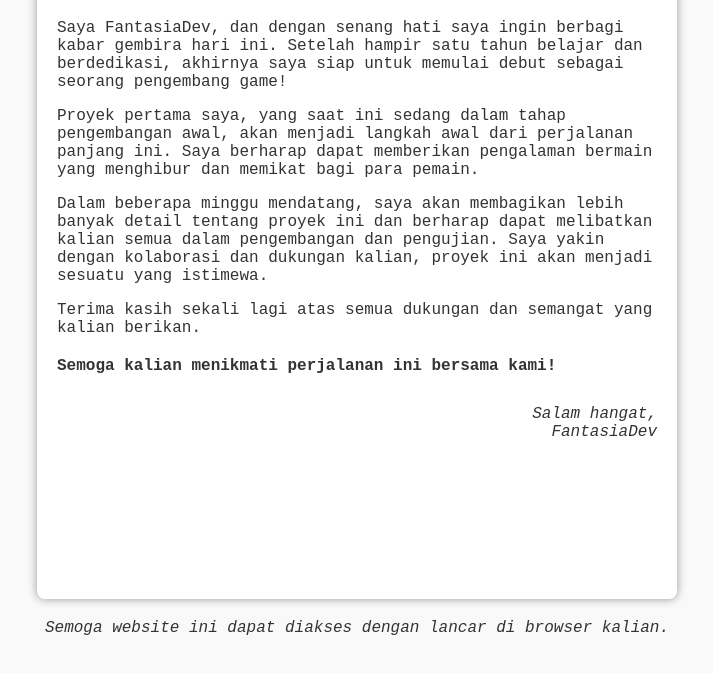
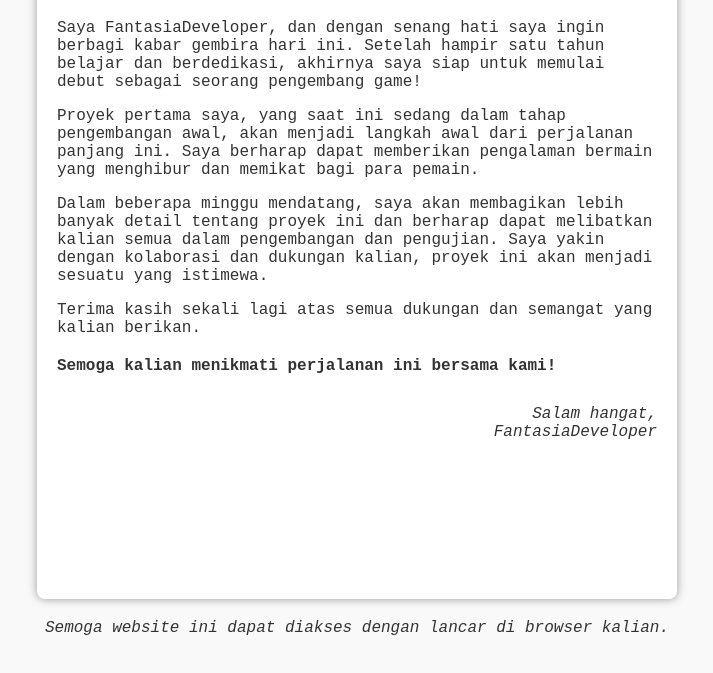
Before and after one commit to fantasiadeveloper/fantasiadeveloper.github.io, a plain HTML site: page index.html in a window 1280 px wide. Shown: the part 101-774 px from the top of the page, without its empty margins (283-996 px from the left). Drawn offline with Linux system fonts and the light colour scheme.

Commit message:
Update index.html

```diff
--- a/index.html
+++ b/index.html
@@ -13,12 +13,12 @@
 <body>
     <div class="container">
         <h1>Halo Semuanya,</h1>
-        <p>Saya FantasiaDev, dan dengan senang hati saya ingin berbagi kabar gembira hari ini. Setelah hampir satu tahun belajar dan berdedikasi, akhirnya saya siap untuk memulai debut sebagai seorang pengembang game!</p>
+        <p>Saya FantasiaDeveloper, dan dengan senang hati saya ingin berbagi kabar gembira hari ini. Setelah hampir satu tahun belajar dan berdedikasi, akhirnya saya siap untuk memulai debut sebagai seorang pengembang game!</p>
         <p>Proyek pertama saya, yang saat ini sedang dalam tahap pengembangan awal, akan menjadi langkah awal dari perjalanan panjang ini. Saya berharap dapat memberikan pengalaman bermain yang menghibur dan memikat bagi para pemain.</p>
         <p>Dalam beberapa minggu mendatang, saya akan membagikan lebih banyak detail tentang proyek ini dan berharap dapat melibatkan kalian semua dalam pengembangan dan pengujian. Saya yakin dengan kolaborasi dan dukungan kalian, proyek ini akan menjadi sesuatu yang istimewa.</p>
         <p>Terima kasih sekali lagi atas semua dukungan dan semangat yang kalian berikan.</p>
         <p class="closing"><strong>Semoga kalian menikmati perjalanan ini bersama kami!</strong></p>
-        <p class="signature"><em>Salam hangat,<br>FantasiaDev</em></p>
+        <p class="signature"><em>Salam hangat,<br>FantasiaDeveloper</em></p>
     </div>
     <p class="intro"><em>Semoga website ini dapat diakses dengan lancar di browser kalian.</em></p>
 </body>
```
